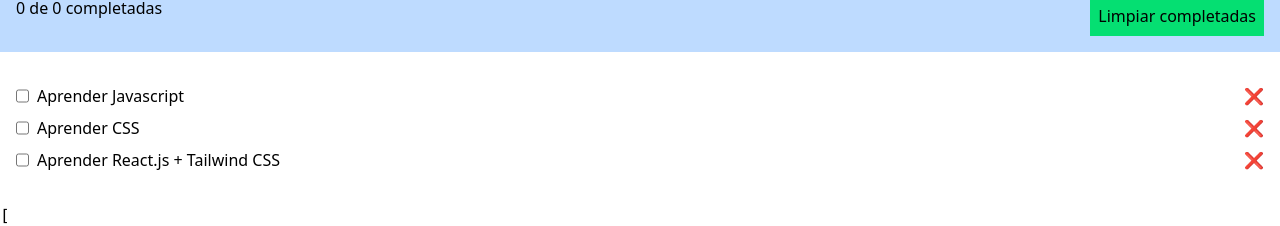
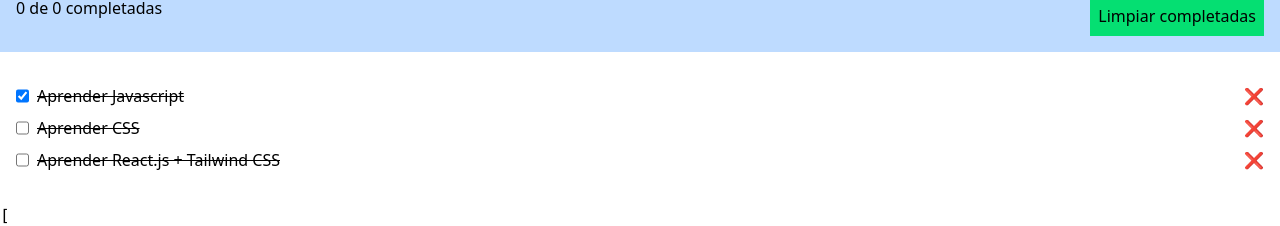
Before and after one commit to victorvzn/bootcamp-frontend-python-g30, a React (Vite) app in the folder semana09/dia03-01-react-todo-app-tailwindcss/: page / in a window 1280 px wide. Shown: the part 116-342 px from the top of the page. Built offline with nearby package versions, Linux system fonts and the light colour scheme.

Commit message:
semana09, dia03, react todo app tailwind

```diff
--- a/semana09/dia03-01-react-todo-app-tailwindcss/src/App.jsx
+++ b/semana09/dia03-01-react-todo-app-tailwindcss/src/App.jsx
@@ -51,6 +51,23 @@ const App = () => {
   }
 
   // TODO: Actualizar el estado de la tarea a completado
+  const handleCompletado = (id) => {
+    console.log('Actualizando tarea', id)
+
+    const tareasActualizadas = tareas.map(tarea => {
+      if (tarea.id === id) {
+        // Aquí vamos a modificar la propiedad completado a true o a false
+        return {
+          ...tarea,
+          completado: !tarea.completado
+        }
+      }
+
+      return tarea
+    })
+
+    setTareas(tareasActualizadas)
+  }
 
   return (
     <main className="flex flex-col gap-4">
@@ -90,9 +107,15 @@ const App = () => {
           return (
             <li className="flex justify-between" key={tarea.id}>
               <div className="flex gap-2">
-                <input type="checkbox" />
+                <input
+                  type="checkbox"
+                  onChange={() => handleCompletado(tarea.id)}
+                  checked={tarea.completado}
+                />
 
-                <span>
+                {/* TODO: la clase line-through solo debe añadirse al className si tarea.completado es true */}
+
+                <span className="line-through">
                   {tarea.titulo}
                 </span>
               </div>
```
